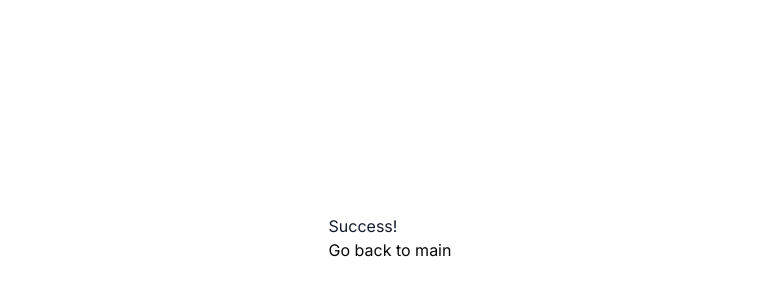
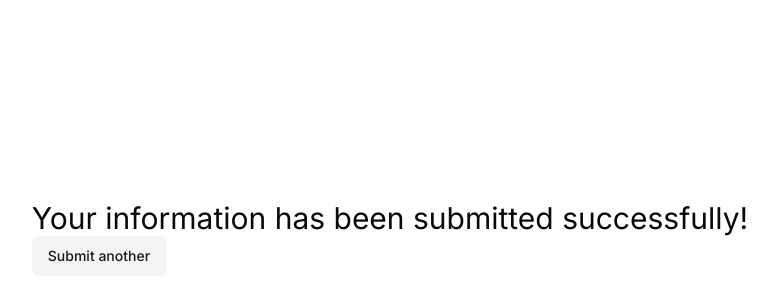
Before and after one commit to mmenschig/twilio-kyc, a Next.js app: page /submission/success in a window 1280 px wide. Shown: the part 162-462 px from the top of the page, without its empty margins (250-1027 px from the left). Built offline with nearby package versions, Linux system fonts and the light colour scheme.

Commit message:
updated success page with functionality to go back.

```diff
--- a/src/app/submission/success/page.js
+++ b/src/app/submission/success/page.js
@@ -1,11 +1,15 @@
 import Link from "next/link"
+
+import { buttonVariants } from "@/components/ui/button";
 
 export default function Component() {
 
   return (
     <div>
-      <h2>Success!</h2>
-      <Link href="/">Go back to main</Link>
+      <p class="text-3xl">Your information has been submitted successfully!</p>
+      <div>
+      <Link href="/" className={buttonVariants({ variant: "secondary" })}>Submit another</Link>
+      </div>
     </div>
   )
 }
```
